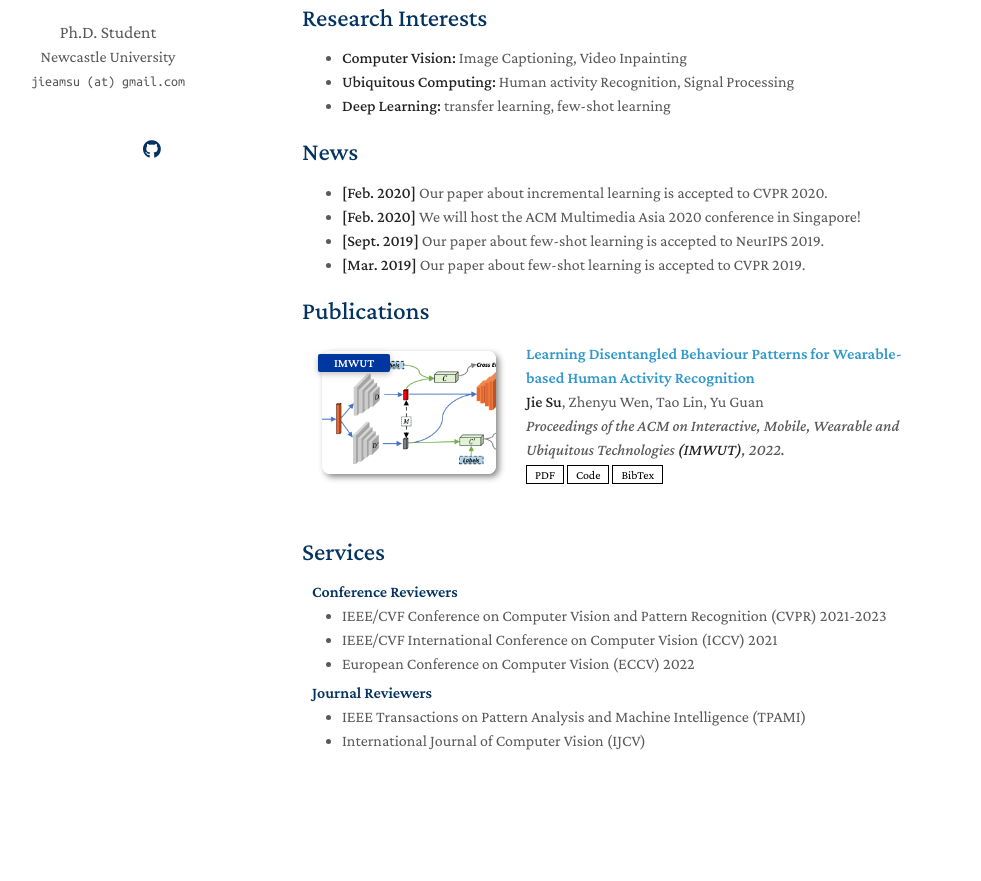
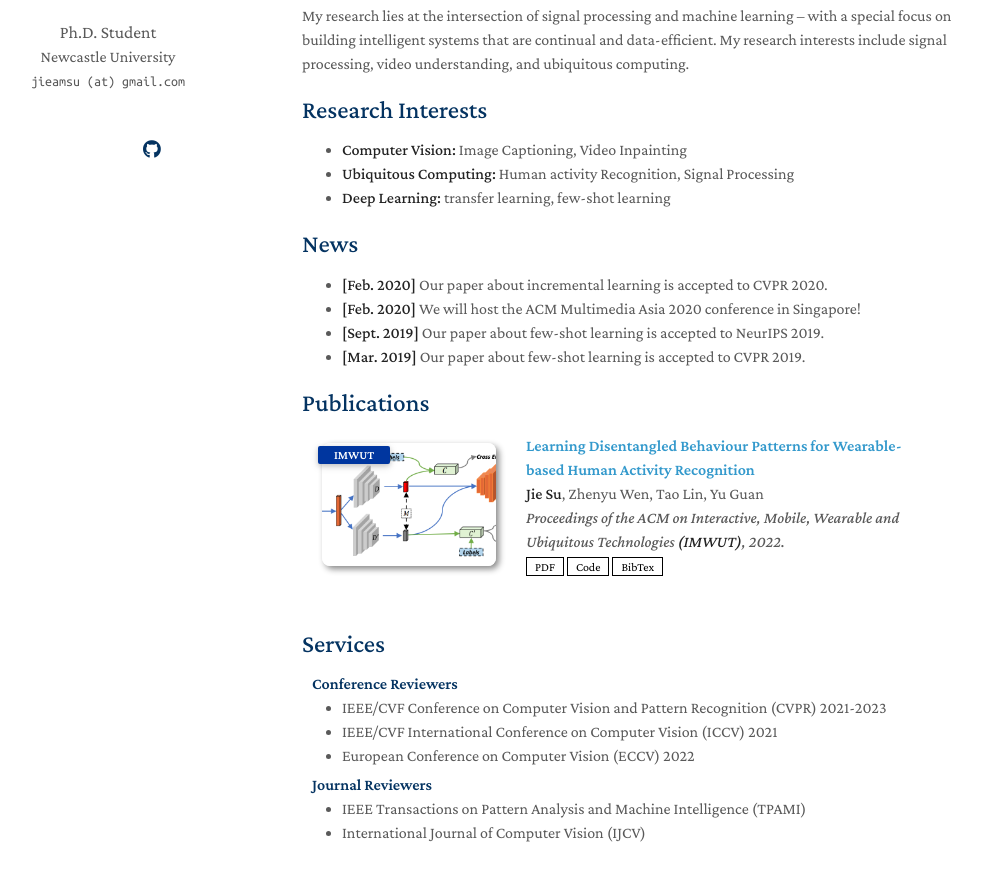
Before and after one commit to Jie-su/Jie-su.github.io, a Jekyll site: the page built from index.md, in a window 1280 px wide and 1160 px high. Shown: the part 221-1102 px from the top of the window, without its empty margins (168-1149 px from the left). Built offline with Jekyll 4.4.1, drawn with Linux system fonts in a browser that asks for light colours; nearby versions of some CDN libraries; a style sheet for code colours, icons or effects is not loaded; our own code applies the rules of GitHub Pages for plain Markdown files; part of the change alters nothing that is shown.

Commit message:
update paper

```diff
--- a/_includes/publications.md
+++ b/_includes/publications.md
@@ -12,7 +12,7 @@
   </div>
 
   <div class="col-sm-9" style="position: relative;width: 100%;padding-right: 15px;padding-left: 20px;">
-    <div class="title"><a href="https://arxiv.org/pdf/2002.10211.pdf">Learning Disentangled Behaviour Patterns for Wearable-based Human Activity Recognition</a></div>
+    <div class="title"><a src="assets/paper/3517252.pdf">Learning Disentangled Behaviour Patterns for Wearable-based Human Activity Recognition</a></div>
     <div class="author"><strong>Jie Su</strong>, Zhenyu Wen, Tao Lin, Yu Guan</div>
     <div class="periodical"><em>Proceedings of the ACM on Interactive, Mobile, Wearable and Ubiquitous Technologies <strong>(IMWUT)</strong>, 2022.</em></div>
     <div class="links">
--- a/index.md
+++ b/index.md
@@ -5,6 +5,8 @@ layout: homepage
 ## About Me
 
 I am currently a final-year Ph.D. candidate in Computer Science at [Newcastle University](https://www.ncl.ac.uk/), where I am fortunate to be advised by [Prof. Rajiv Ranjan](https://rajivranjan.net/) and [Prof. Graham Morgan](https://grahamiskind.github.io/home/). In 2019, I was a research intern at the [ITV](https://www.itv.com/), working with [Marios Perrakis](https://www.linkedin.com/in/marios-perrakis-88804bb2/?originalSubdomain=uk). I obtained my master’s degree with distinction from [University of Southampton](https://www.southampton.ac.uk/) under the supervision of [Pro. Adam Prugel-Bennett](https://scholar.google.com/citations?user=oQgxYjkAAAAJ&hl=en).
+
+My research lies at the intersection of signal processing and machine learning – with a special focus on building intelligent systems that are continual and data-efficient. My research interests include signal processing, video understanding, and ubiquitous computing.
 
 ## Research Interests
 
```
